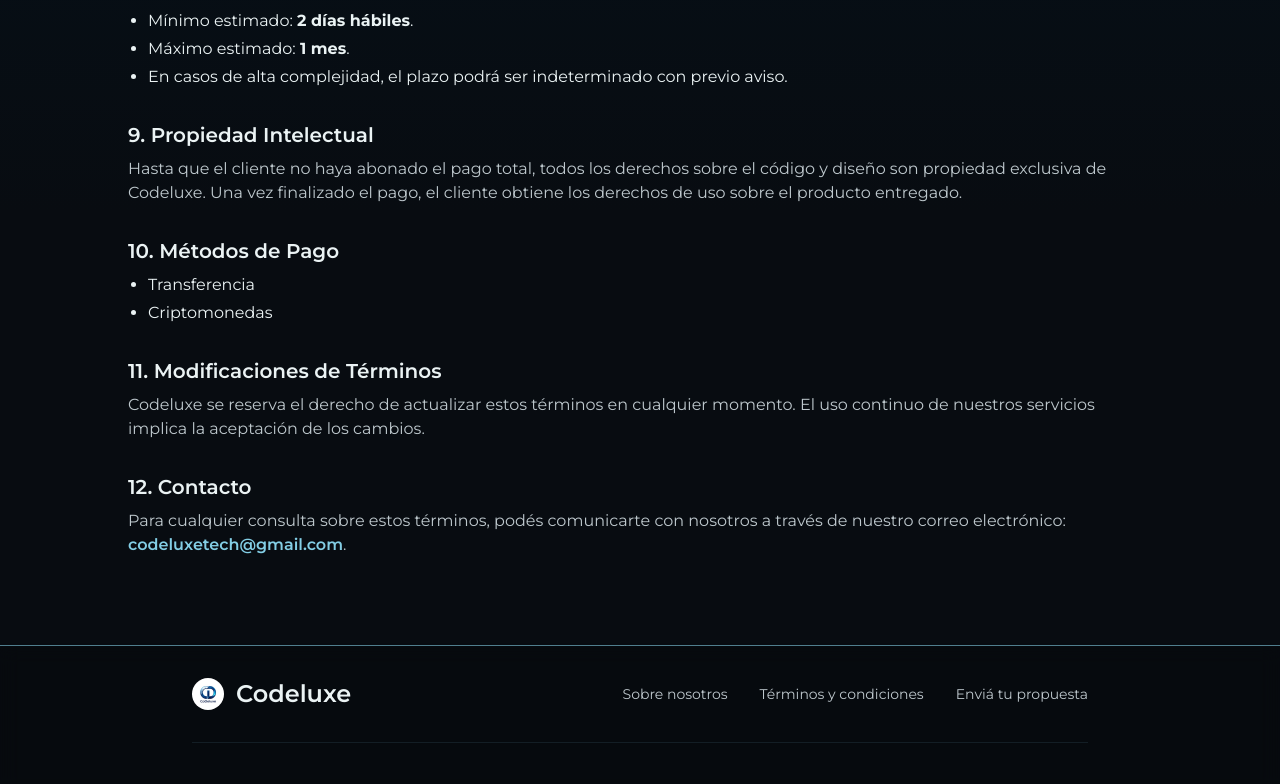
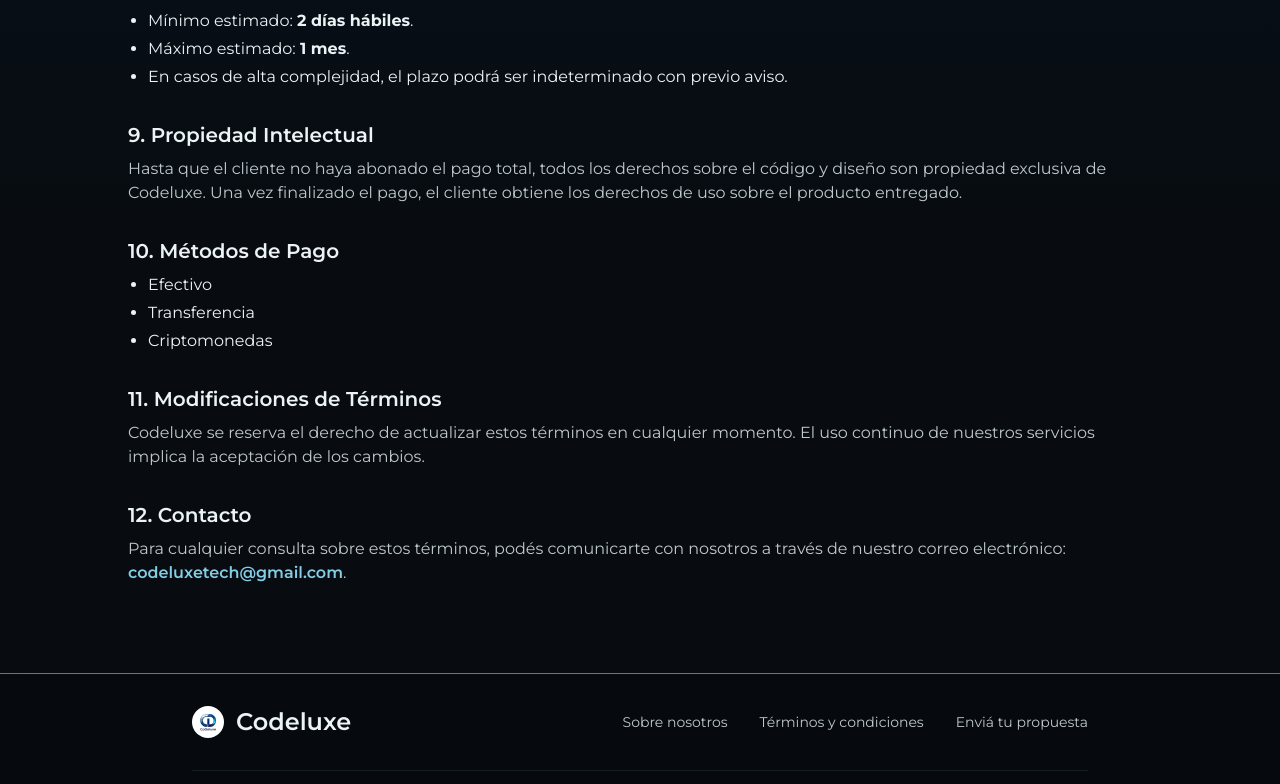
Before and after one commit to nicoplacente/codeluxe, a Next.js app: page /terminos in a window 1280 px wide. Shown: the part 1952-2736 px from the top of the page. Built offline with nearby package versions, Linux system fonts and the light colour scheme.

Commit message:
agregando efectivo

```diff
--- a/src/app/terminos/page.jsx
+++ b/src/app/terminos/page.jsx
@@ -241,7 +241,7 @@
       <section className="mb-8">
         <h2 className="text-xl font-semibold mb-2">10. Métodos de Pago</h2>
         <ul className="list-disc ml-5 mt-2 space-y-1">
-          {/* <li>Mercado Pago</li> */}
+          <li>Efectivo</li>
           <li>Transferencia</li>
           <li>Criptomonedas</li>
         </ul>
--- a/src/utils/constants.js
+++ b/src/utils/constants.js
@@ -236,7 +236,7 @@
     question: "¿Qué métodos de pago aceptan?",
     p1: (
       <>
-        Aceptamos <strong>Transferencia y Criptomonedas</strong>.
+        Aceptamos <strong>Efectivo, Transferencia y Criptomonedas</strong>.
       </>
     ),
   },
```
